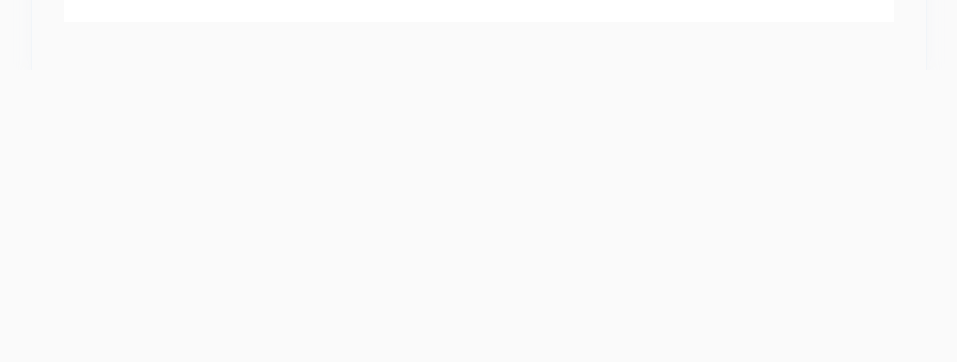
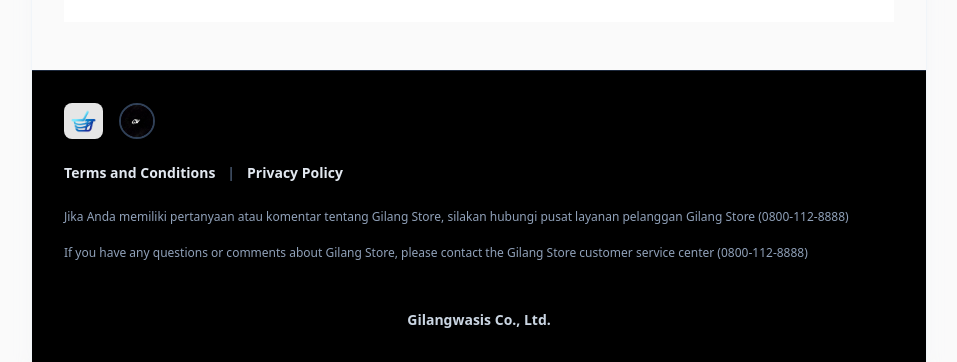
Before and after one commit to langss1/shop-gw, a Next.js app: page / in a window 1280 px wide. Shown: the part 999-1361 px from the top of the page, without its empty margins (161-1118 px from the left). Before the commit the page ends 1069 px from the top, so only its background shows below. Built offline with nearby package versions, Linux system fonts and the light colour scheme.

Commit message:
feat: add dark footer with terms, privacy policy, logos, and contact info

```diff
--- a/src/app/page.tsx
+++ b/src/app/page.tsx
@@ -3,6 +3,7 @@
 import Lenis from "lenis";
 import MobileHeader from "@/components/MobileHeader";
 import AppStoreGrid from "@/components/AppStoreGrid";
+import Footer from "@/components/Footer";
 
 export default function Home() {
   // Initialize Lenis smooth scroll
@@ -22,16 +23,14 @@
   }, []);
 
   return (
-    <main className="min-h-screen bg-[var(--bg)] selection:bg-blue-100 selection:text-blue-900 max-w-4xl mx-auto border-x border-slate-100 shadow-xl shadow-slate-200/20">
+    <main className="min-h-screen flex flex-col bg-[var(--bg)] selection:bg-blue-100 selection:text-blue-900 max-w-4xl mx-auto border-x border-slate-100 shadow-xl shadow-slate-200/20">
       <MobileHeader />
 
-      {/*
-        You can replace AppStoreGrid with a grid that filters based on the active tab
-        from MobileHeader later. For now, it shows the dummy grid.
-      */}
-      <div className="px-4 md:px-8 pb-12">
+      <div className="px-4 md:px-8 pb-12 flex-1">
         <AppStoreGrid />
       </div>
+
+      <Footer />
     </main>
   );
 }
--- /dev/null
+++ b/src/components/Footer.tsx
@@ -0,0 +1,36 @@
+export default function Footer() {
+  return (
+    <footer className="bg-black text-slate-400 p-6 md:p-8 flex flex-col items-start text-[11px] md:text-xs leading-relaxed border-t border-slate-800">
+
+      {/* Logos Row */}
+      <div className="flex items-center gap-4 mb-6">
+        <div className="bg-white/90 p-1.5 rounded-lg flex items-center justify-center">
+          <img src="/logo.png" alt="Gilang Store Logo" className="h-6 object-contain" />
+        </div>
+        <img src="/logo.jpeg" alt="Logo" className="h-9 w-9 rounded-full object-cover border-2 border-slate-700 shadow-sm" />
+      </div>
+
+      {/* Links */}
+      <div className="flex items-center gap-3 mb-6 text-sm font-semibold text-slate-200">
+        <a href="#" className="hover:text-white transition-colors">Terms and Conditions</a>
+        <span className="text-slate-600">|</span>
+        <a href="#" className="hover:text-white transition-colors">Privacy Policy</a>
+      </div>
+
+      {/* Text Info */}
+      <div className="space-y-4 mb-8 text-slate-400">
+        <p>
+          Jika Anda memiliki pertanyaan atau komentar tentang Gilang Store, silakan hubungi pusat layanan pelanggan Gilang Store (0800-112-8888)
+        </p>
+        <p>
+          If you have any questions or comments about Gilang Store, please contact the Gilang Store customer service center (0800-112-8888)
+        </p>
+      </div>
+
+      {/* Copyright */}
+      <div className="w-full text-center mt-auto font-bold text-slate-300 text-xs md:text-sm pt-4">
+        Gilangwasis Co., Ltd.
+      </div>
+    </footer>
+  );
+}
```
Also changed, not shown: public/logo.jpeg (added).
